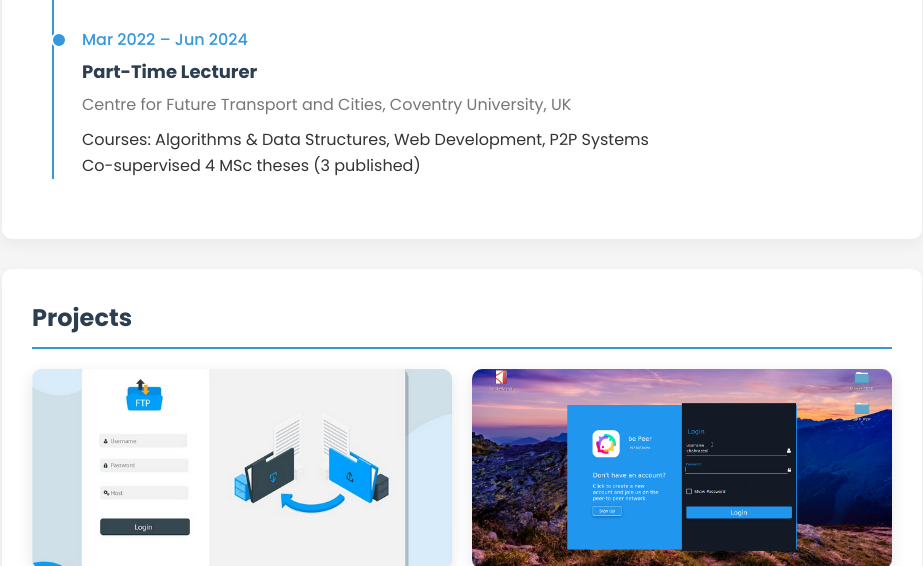
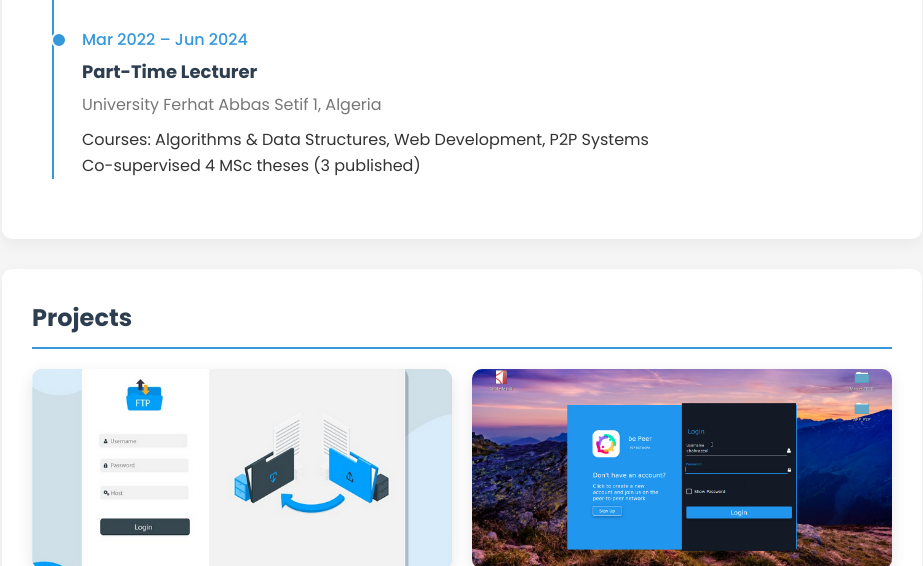
Before and after one commit to chahrazex/portfolio, a plain HTML site: page index.html in a window 1280 px wide. Shown: the part 2631-3197 px from the top of the page, without its empty margins (328-1251 px from the left). Drawn offline with Linux system fonts and the light colour scheme.

Commit message:
Update index.html

```diff
--- a/index.html
+++ b/index.html
@@ -680,7 +680,7 @@
                 <div class="timeline-item">
                     <div class="timeline-date">Mar 2022 – Jun 2024</div>
                     <h4 class="timeline-title">Part-Time Lecturer</h4>
-                    <p class="timeline-subtitle">Centre for Future Transport and Cities, Coventry University, UK</p>
+                    <p class="timeline-subtitle">University Ferhat Abbas Setif 1, Algeria</p>
                     <p>Courses: Algorithms & Data Structures, Web Development, P2P Systems</p>
                     <p>Co-supervised 4 MSc theses (3 published)</p>
                 </div>
```
